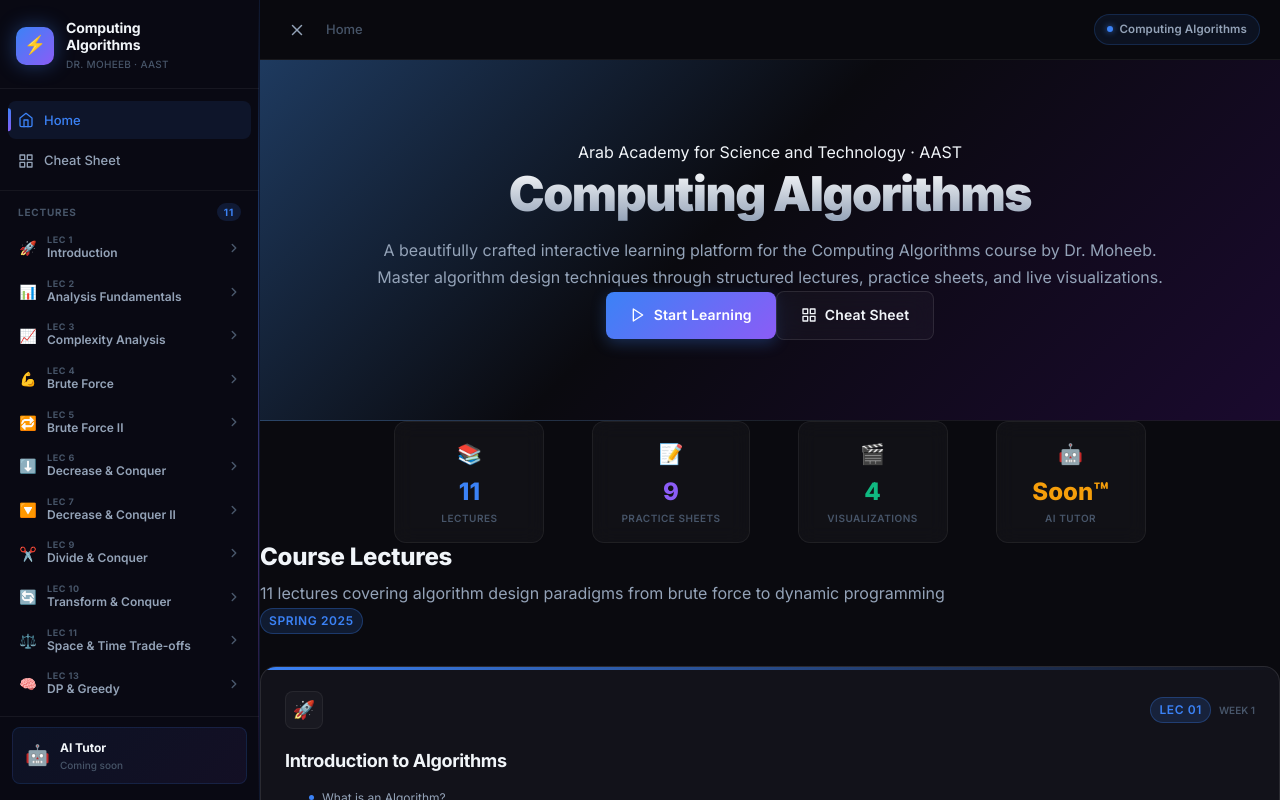
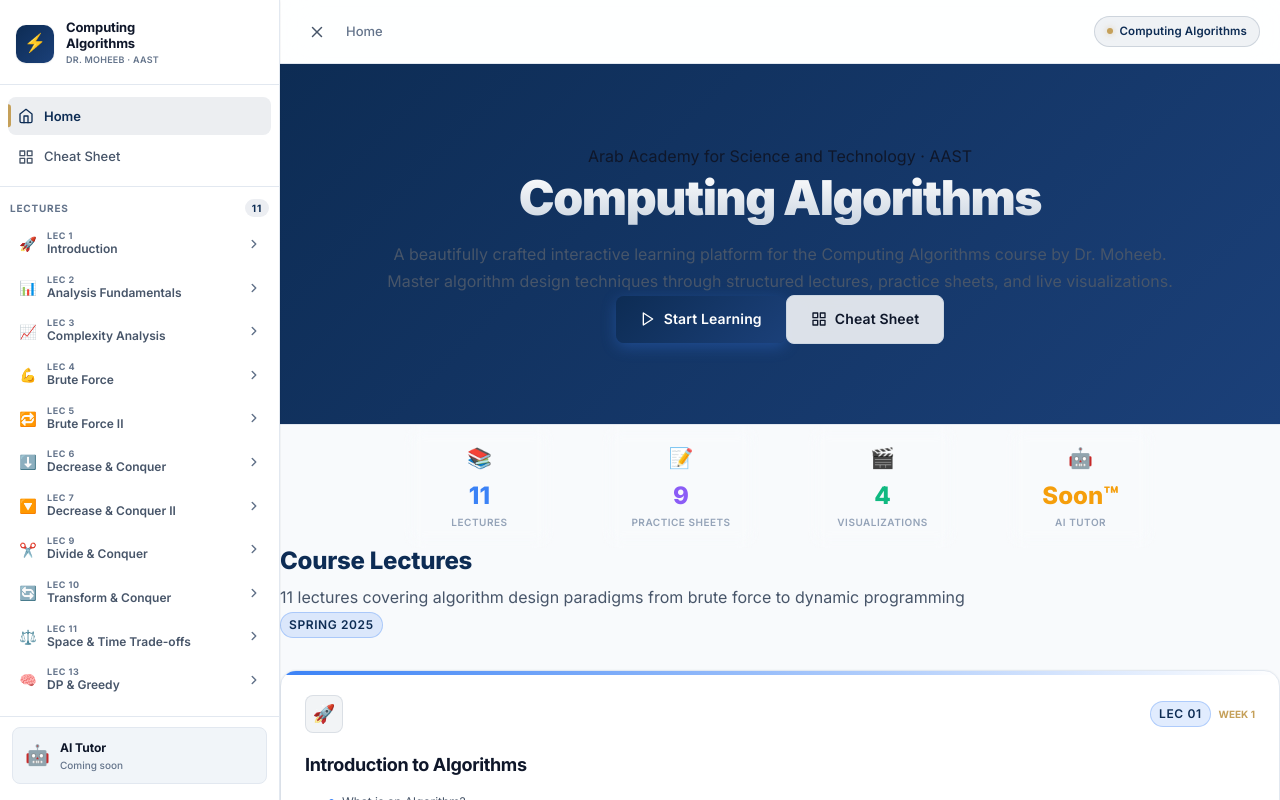
Before and after one commit to 4awmy/Comp-algo, a React (Vite) app: page / in a window 1280 px wide. Shown: the top 800 px of the page. Built offline with nearby package versions, Linux system fonts and the light colour scheme; no server answers.

Commit message:
Update portal styling to light-mode AAST Navy & Gold theme

```diff
--- a/src/components/layout/Sidebar.module.css
+++ b/src/components/layout/Sidebar.module.css
@@ -4,33 +4,14 @@
   left: 0;
   width: var(--sidebar-width);
   height: 100vh;
-  background: rgba(10, 10, 20, 0.92);
-  backdrop-filter: blur(20px);
-  -webkit-backdrop-filter: blur(20px);
-  border-right: 1px solid rgba(59, 130, 246, 0.12);
+  background: var(--bg-surface);
+  border-right: 1px solid var(--border-subtle);
   display: flex;
   flex-direction: column;
   z-index: 50;
   transition: transform var(--transition-slow);
   overflow: hidden;
-}
-
-/* Fine vertical glow line on right edge */
-.sidebar::after {
-  content: '';
-  position: absolute;
-  top: 0;
-  right: 0;
-  width: 1px;
-  height: 100%;
-  background: linear-gradient(
-    180deg,
-    transparent 0%,
-    rgba(59, 130, 246, 0.4) 30%,
-    rgba(139, 92, 246, 0.4) 70%,
-    transparent 100%
-  );
-  pointer-events: none;
+  box-shadow: var(--shadow-sm);
 }
 
 .sidebarOpen {
@@ -47,7 +28,7 @@
   align-items: center;
   gap: 12px;
   padding: 20px 16px 16px;
-  border-bottom: 1px solid rgba(255, 255, 255, 0.06);
+  border-bottom: 1px solid var(--border-subtle);
   flex-shrink: 0;
 }
 
@@ -55,12 +36,13 @@
   width: 38px;
   height: 38px;
   border-radius: 10px;
-  background: linear-gradient(135deg, #3b82f6, #8b5cf6);
+  background: var(--gradient-main);
   display: flex;
   align-items: center;
   justify-content: center;
+  color: #ffffff;
   font-size: 18px;
-  box-shadow: 0 0 20px rgba(59, 130, 246, 0.4);
+  box-shadow: var(--shadow-sm);
   flex-shrink: 0;
 }
 
@@ -71,7 +53,7 @@
 }
 
 .brandTitle {
-  font-size: 14px;
+  font-size: 13px;
   font-weight: 700;
   color: var(--text-primary);
   letter-spacing: -0.01em;
@@ -80,9 +62,9 @@
 }
 
 .brandSub {
-  font-size: 10px;
+  font-size: 9px;
   color: var(--text-muted);
-  font-weight: 500;
+  font-weight: 600;
   letter-spacing: 0.03em;
   text-transform: uppercase;
   margin-top: 2px;
@@ -98,7 +80,7 @@
 
 .navSection {
   padding: 4px 8px 8px;
-  border-bottom: 1px solid rgba(255, 255, 255, 0.05);
+  border-bottom: 1px solid var(--border-subtle);
   margin-bottom: 4px;
 }
 
@@ -120,12 +102,13 @@
 
 .navItem:hover {
   color: var(--text-primary);
-  background: rgba(255, 255, 255, 0.05);
+  background: var(--bg-elevated);
 }
 
 .navItemActive {
-  color: var(--accent-blue) !important;
-  background: rgba(59, 130, 246, 0.1) !important;
+  color: var(--text-accent) !important;
+  background: rgba(13, 44, 84, 0.08) !important;
+  font-weight: 600;
 }
 
 .navItemActive::before {
@@ -136,7 +119,7 @@
   transform: translateY(-50%);
   width: 3px;
   height: 60%;
-  background: var(--gradient-main);
+  background: var(--accent-purple);
   border-radius: 0 3px 3px 0;
 }
 
@@ -145,7 +128,7 @@
   display: flex;
   align-items: center;
   justify-content: space-between;
-  padding: 8px 18px 6px;
+  padding: 8px 10px 6px;
   font-size: 10px;
   font-weight: 700;
   color: var(--text-muted);
@@ -154,8 +137,8 @@
 }
 
 .lectureCount {
-  background: rgba(59, 130, 246, 0.15);
-  color: var(--accent-blue);
+  background: rgba(13, 44, 84, 0.08);
+  color: var(--text-accent);
   border-radius: var(--radius-full);
   padding: 1px 7px;
   font-size: 10px;
@@ -176,7 +159,7 @@
 
 .lectureItemActive > .lectureHeader {
   color: var(--text-primary);
-  background: rgba(59, 130, 246, 0.06);
+  background: var(--bg-elevated);
 }
 
 .lectureHeader {
@@ -199,7 +182,7 @@
 
 .lectureHeader:hover {
   color: var(--text-primary);
-  background: rgba(255, 255, 255, 0.04);
+  background: var(--bg-elevated);
 }
 
 .lectureIcon {
@@ -270,7 +253,7 @@
   gap: 8px;
   padding: 6px 10px 6px 6px;
   border-radius: 6px;
-  color: var(--text-muted);
+  color: var(--text-secondary);
   font-size: 11.5px;
   font-weight: 500;
   text-decoration: none;
@@ -284,13 +267,14 @@
 }
 
 .subItem:hover {
-  color: var(--text-secondary);
-  background: rgba(255, 255, 255, 0.04);
+  color: var(--text-primary);
+  background: var(--bg-elevated);
 }
 
 .subItemActive {
-  color: var(--accent-blue) !important;
-  background: rgba(59, 130, 246, 0.1) !important;
+  color: var(--text-accent) !important;
+  background: rgba(13, 44, 84, 0.06) !important;
+  font-weight: 600;
 }
 
 .subItemActive::before {
@@ -301,7 +285,7 @@
   transform: translateY(-50%);
   width: 2px;
   height: 55%;
-  background: var(--accent-blue);
+  background: var(--accent-purple);
   border-radius: 0 2px 2px 0;
 }
 
@@ -324,7 +308,7 @@
   font-weight: 700;
   letter-spacing: 0.05em;
   color: var(--text-muted);
-  background: rgba(255, 255, 255, 0.06);
+  background: var(--bg-elevated);
   border-radius: 3px;
   padding: 1px 5px;
 }
@@ -332,7 +316,7 @@
 /* ── Footer ── */
 .sidebarFooter {
   padding: 10px 12px 16px;
-  border-top: 1px solid rgba(255, 255, 255, 0.06);
+  border-top: 1px solid var(--border-subtle);
   flex-shrink: 0;
 }
 
@@ -342,19 +326,20 @@
   gap: 10px;
   padding: 10px 12px;
   border-radius: var(--radius-sm);
-  background: linear-gradient(135deg, rgba(59,130,246,0.08), rgba(139,92,246,0.08));
-  border: 1px solid rgba(59, 130, 246, 0.15);
+  background: var(--bg-elevated);
+  border: 1px solid var(--border-subtle);
   cursor: pointer;
   transition: all var(--transition-base);
 }
 
 .footerCard:hover {
-  background: linear-gradient(135deg, rgba(59,130,246,0.14), rgba(139,92,246,0.14));
-  border-color: rgba(59, 130, 246, 0.3);
+  background: rgba(13, 44, 84, 0.04);
+  border-color: var(--border-default);
 }
 
 .footerIcon {
   font-size: 20px;
+  color: var(--text-accent);
 }
 
 .footerTitle {
@@ -373,6 +358,6 @@
 @media (max-width: 768px) {
   .sidebar {
     z-index: 60;
-    box-shadow: 4px 0 40px rgba(0, 0, 0, 0.6);
+    box-shadow: 4px 0 40px rgba(0, 0, 0, 0.1);
   }
 }
--- a/src/components/layout/TopBar.module.css
+++ b/src/components/layout/TopBar.module.css
@@ -4,10 +4,10 @@
   left: var(--sidebar-offset, var(--sidebar-width));
   right: 0;
   height: var(--topbar-height);
-  background: rgba(10, 10, 15, 0.85);
+  background: var(--bg-glass);
   backdrop-filter: blur(16px);
   -webkit-backdrop-filter: blur(16px);
-  border-bottom: 1px solid rgba(255, 255, 255, 0.06);
+  border-bottom: 1px solid var(--border-subtle);
   display: flex;
   align-items: center;
   justify-content: space-between;
@@ -45,7 +45,7 @@
 
 .menuBtn:hover {
   color: var(--text-primary);
-  background: rgba(255, 255, 255, 0.06);
+  background: var(--bg-elevated);
 }
 
 /* ── Breadcrumb ── */
@@ -100,11 +100,11 @@
   gap: 6px;
   padding: 5px 12px;
   border-radius: var(--radius-full);
-  background: rgba(59, 130, 246, 0.08);
-  border: 1px solid rgba(59, 130, 246, 0.2);
+  background: rgba(13, 44, 84, 0.06);
+  border: 1px solid rgba(13, 44, 84, 0.15);
   font-size: 11.5px;
   font-weight: 600;
-  color: var(--text-secondary);
+  color: var(--text-accent);
   letter-spacing: 0.01em;
   white-space: nowrap;
 }
@@ -113,8 +113,8 @@
   width: 6px;
   height: 6px;
   border-radius: 50%;
-  background: var(--accent-blue);
-  box-shadow: 0 0 6px rgba(59, 130, 246, 0.8);
+  background: var(--accent-purple);
+  box-shadow: 0 0 6px rgba(197, 160, 89, 0.5);
   animation: pulseGlow 2s ease-in-out infinite;
 }
 
--- a/src/pages/HomePage.module.css
+++ b/src/pages/HomePage.module.css
@@ -16,20 +16,6 @@
   border-bottom: 1px solid var(--border-subtle);
 }
 
-/* Hero background glow */
-.heroGlow {
-  position: absolute;
-  top: 50%;
-  left: 50%;
-  transform: translate(-50%, -50%);
-  width: 600px;
-  height: 300px;
-  background: var(--gradient-glow);
-  pointer-events: none;
-  opacity: 0.8;
-  z-index: 0;
-}
-
 .heroContent {
   position: relative;
   z-index: 10;
@@ -42,12 +28,12 @@
   align-items: center;
   gap: 8px;
   padding: 6px 16px;
-  background: rgba(59, 130, 246, 0.08);
-  border: 1px solid rgba(59, 130, 246, 0.2);
+  background: rgba(255, 255, 255, 0.08);
+  border: 1px solid rgba(255, 255, 255, 0.2);
   border-radius: var(--radius-full);
   font-size: var(--text-xs);
   font-weight: 600;
-  color: var(--accent-blue);
+  color: var(--accent-purple);
   letter-spacing: 0.05em;
   text-transform: uppercase;
   margin-bottom: 24px;
@@ -56,9 +42,9 @@
 .courseBadgeDot {
   width: 6px;
   height: 6px;
-  background: var(--accent-blue);
+  background: var(--accent-purple);
   border-radius: 50%;
-  box-shadow: 0 0 8px var(--accent-blue);
+  box-shadow: 0 0 8px var(--accent-purple);
   animation: pulse 2s infinite;
 }
 
@@ -74,14 +60,16 @@
   letter-spacing: -0.03em;
   line-height: 1.15;
   margin-bottom: 16px;
-  background: linear-gradient(180deg, #fff 0%, var(--text-secondary) 100%);
+  color: #ffffff;
+  background: linear-gradient(180deg, #ffffff 0%, #cbd5e1 100%);
   -webkit-background-clip: text;
   -webkit-text-fill-color: transparent;
+  background-clip: text;
 }
 
 .heroSub {
   font-size: var(--text-lg);
-  color: var(--text-secondary);
+  color: #cbd5e1;
   line-height: 1.6;
   max-width: 600px;
   margin: 0 auto 36px;
@@ -98,8 +86,8 @@
 }
 
 .statCard {
-  background: rgba(255, 255, 255, 0.03);
-  border: 1px solid var(--border-subtle);
+  background: rgba(255, 255, 255, 0.04);
+  border: 1px solid rgba(255, 255, 255, 0.1);
   border-radius: var(--radius-md);
   padding: 16px 28px;
   display: flex;
@@ -112,17 +100,19 @@
 .statIcon {
   font-size: 20px;
   margin-bottom: 8px;
+  color: var(--accent-purple);
 }
 
 .statValue {
   font-size: var(--text-2xl);
   font-weight: 800;
   line-height: 1.2;
+  color: #ffffff;
 }
 
 .statLabel {
   font-size: 10px;
-  color: var(--text-muted);
+  color: #94a3b8;
   text-transform: uppercase;
   letter-spacing: 0.05em;
   margin-top: 4px;
@@ -145,6 +135,7 @@
   font-size: var(--text-2xl);
   font-weight: 800;
   letter-spacing: -0.01em;
+  color: var(--text-accent);
   margin-bottom: 8px;
 }
 
@@ -163,7 +154,7 @@
 
 .lectureCard {
   background: var(--bg-surface);
-  border: 1px solid var(--border-default);
+  border: 1px solid var(--border-subtle);
   border-radius: var(--radius-lg);
   padding: 24px;
   display: flex;
@@ -171,9 +162,16 @@
   gap: 16px;
   position: relative;
   overflow: hidden;
+  box-shadow: var(--shadow-sm);
   transition: all var(--transition-base);
   animation: cardFadeIn 0.5s ease forwards;
   opacity: 0;
+}
+
+.lectureCard:hover {
+  border-color: var(--border-default);
+  box-shadow: var(--shadow-md);
+  transform: translateY(-2px);
 }
 
 @keyframes cardFadeIn {
@@ -185,7 +183,8 @@
   top: 0;
   left: 0;
   right: 0;
-  height: 3px;
+  height: 4px;
+  background: var(--gradient-main);
 }
 
 .cardHeader {
@@ -198,8 +197,8 @@
   width: 38px;
   height: 38px;
   border-radius: var(--radius-sm);
-  background: rgba(255, 255, 255, 0.03);
-  border: 1px solid var(--border-subtle);
+  background: rgba(13, 44, 84, 0.05);
+  border: 1px solid rgba(13, 44, 84, 0.1);
   display: flex;
   align-items: center;
   justify-content: center;
@@ -207,6 +206,7 @@
 
 .cardIcon {
   font-size: 18px;
+  color: var(--text-accent);
 }
 
 .cardMeta {
@@ -217,8 +217,8 @@
 
 .weekBadge {
   font-size: 10px;
-  font-weight: 600;
-  color: var(--text-muted);
+  font-weight: 700;
+  color: var(--text-purple);
   text-transform: uppercase;
 }
 
@@ -251,6 +251,7 @@
   height: 5px;
   border-radius: 50%;
   flex-shrink: 0;
+  background: var(--accent-purple);
 }
 
 .cardFooter {
@@ -270,8 +271,8 @@
 
 /* ── AI Tutor Banner ── */
 .aiBanner {
-  background: linear-gradient(135deg, rgba(139, 92, 246, 0.1), rgba(59, 130, 246, 0.1));
-  border: 1px solid rgba(139, 92, 246, 0.2);
+  background: linear-gradient(135deg, rgba(13, 44, 84, 0.04), rgba(197, 160, 89, 0.04));
+  border: 1px solid rgba(13, 44, 84, 0.12);
   border-radius: var(--radius-lg);
   padding: 40px;
   display: flex;
@@ -289,7 +290,7 @@
   font-size: var(--text-2xl);
   font-weight: 800;
   margin-bottom: 8px;
-  color: #fff;
+  color: var(--text-accent);
   display: flex;
   align-items: center;
   gap: 10px;
@@ -303,9 +304,9 @@
 
 /* ── Footer ── */
 .footer {
-  background: #06060a;
+  background: var(--bg-elevated);
   border-top: 1px solid var(--border-subtle);
-  padding: 40px 24px;
+  padding: 45px 24px;
   text-align: center;
   font-size: var(--text-xs);
   color: var(--text-muted);
--- a/src/styles/design-system.css
+++ b/src/styles/design-system.css
@@ -5,40 +5,40 @@
 
 :root {
   /* ── Backgrounds ── */
-  --bg-base:        #0a0a0f;
-  --bg-surface:     #12121a;
-  --bg-elevated:    #1a1a2e;
-  --bg-overlay:     #1e1e30;
-  --bg-glass:       rgba(255, 255, 255, 0.03);
-  --bg-glass-hover: rgba(255, 255, 255, 0.06);
+  --bg-base:        #f8fafc;
+  --bg-surface:     #ffffff;
+  --bg-elevated:    #f1f5f9;
+  --bg-overlay:     #ffffff;
+  --bg-glass:       rgba(255, 255, 255, 0.85);
+  --bg-glass-hover: rgba(255, 255, 255, 0.95);
 
   /* ── Accents ── */
-  --accent-blue:    #3b82f6;
-  --accent-purple:  #8b5cf6;
-  --accent-cyan:    #06b6d4;
-  --gradient-main:  linear-gradient(135deg, #3b82f6, #8b5cf6);
-  --gradient-hero:  linear-gradient(135deg, #1e3a5f 0%, #0a0a0f 45%, #1a0a2e 100%);
-  --gradient-card:  linear-gradient(135deg, rgba(59,130,246,0.08), rgba(139,92,246,0.08));
-  --gradient-glow:  radial-gradient(ellipse at center, rgba(59,130,246,0.15) 0%, transparent 70%);
+  --accent-blue:    #0d2c54;
+  --accent-purple:  #c5a059;
+  --accent-cyan:    #1b4079;
+  --gradient-main:  linear-gradient(135deg, #0d2c54, #1b4079);
+  --gradient-hero:  linear-gradient(135deg, #0d2c54 0%, #1b4079 100%);
+  --gradient-card:  linear-gradient(135deg, rgba(13,44,84,0.02), rgba(197,160,89,0.02));
+  --gradient-glow:  none;
 
   /* ── Semantic Colors ── */
   --color-success:  #10b981;
   --color-warning:  #f59e0b;
   --color-error:    #ef4444;
-  --color-info:     #3b82f6;
+  --color-info:     #0d2c54;
 
   /* ── Text ── */
-  --text-primary:   #f1f5f9;
-  --text-secondary: #94a3b8;
-  --text-muted:     #475569;
-  --text-accent:    #3b82f6;
-  --text-purple:    #8b5cf6;
+  --text-primary:   #0f172a;
+  --text-secondary: #475569;
+  --text-muted:     #64748b;
+  --text-accent:    #0d2c54;
+  --text-purple:    #c5a059;
 
   /* ── Borders ── */
-  --border-subtle:  rgba(255, 255, 255, 0.06);
-  --border-default: rgba(255, 255, 255, 0.1);
-  --border-accent:  rgba(59, 130, 246, 0.4);
-  --border-glow:    rgba(59, 130, 246, 0.6);
+  --border-subtle:  #e2e8f0;
+  --border-default: #cbd5e1;
+  --border-accent:  #0d2c54;
+  --border-glow:    #c5a059;
 
   /* ── Typography ── */
   --font-body:   'Inter', -apple-system, BlinkMacSystemFont, 'Segoe UI', sans-serif;
@@ -80,12 +80,12 @@
   --radius-full:9999px;
 
   /* ── Shadows ── */
-  --shadow-sm:   0 1px 3px rgba(0,0,0,0.4), 0 0 0 1px rgba(59,130,246,0.05);
-  --shadow-md:   0 4px 24px rgba(0,0,0,0.4), 0 0 0 1px rgba(59,130,246,0.1);
-  --shadow-lg:   0 8px 40px rgba(0,0,0,0.5), 0 0 0 1px rgba(59,130,246,0.15);
-  --shadow-xl:   0 16px 60px rgba(0,0,0,0.6), 0 0 0 1px rgba(59,130,246,0.2);
-  --shadow-glow: 0 0 30px rgba(59,130,246,0.25);
-  --shadow-glow-purple: 0 0 30px rgba(139,92,246,0.25);
+  --shadow-sm:   0 1px 2px rgba(0,0,0,0.05), 0 0 0 1px rgba(13,44,84,0.02);
+  --shadow-md:   0 4px 6px -1px rgba(0,0,0,0.05), 0 2px 4px -2px rgba(0,0,0,0.05), 0 0 0 1px rgba(13,44,84,0.03);
+  --shadow-lg:   0 10px 15px -3px rgba(0,0,0,0.08), 0 4px 6px -4px rgba(0,0,0,0.08), 0 0 0 1px rgba(13,44,84,0.04);
+  --shadow-xl:   0 20px 25px -5px rgba(0,0,0,0.1), 0 8px 10px -6px rgba(0,0,0,0.1), 0 0 0 1px rgba(13,44,84,0.05);
+  --shadow-glow: 0 0 20px rgba(13,44,84,0.05);
+  --shadow-glow-purple: 0 0 20px rgba(197,160,89,0.05);
 
   /* ── Transitions ── */
   --transition-fast:   0.15s ease;
@@ -94,15 +94,15 @@
   --transition-spring: 0.3s cubic-bezier(0.34, 1.56, 0.64, 1);
 
   /* ── Glassmorphism ── */
-  --glass-bg:     rgba(255, 255, 255, 0.03);
-  --glass-border: rgba(255, 255, 255, 0.08);
+  --glass-bg:     rgba(255, 255, 255, 0.85);
+  --glass-border: rgba(13, 44, 84, 0.08);
   --glass-blur:   blur(12px);
 
   /* ── Layout ── */
-  --sidebar-width:      260px;
+  --sidebar-width:      280px;
   --sidebar-collapsed:  0px;
-  --topbar-height:      60px;
-  --content-max-width:  1200px;
+  --topbar-height:      64px;
+  --content-max-width:  1280px;
 }
 
 /* ── Utility Classes ── */
```
